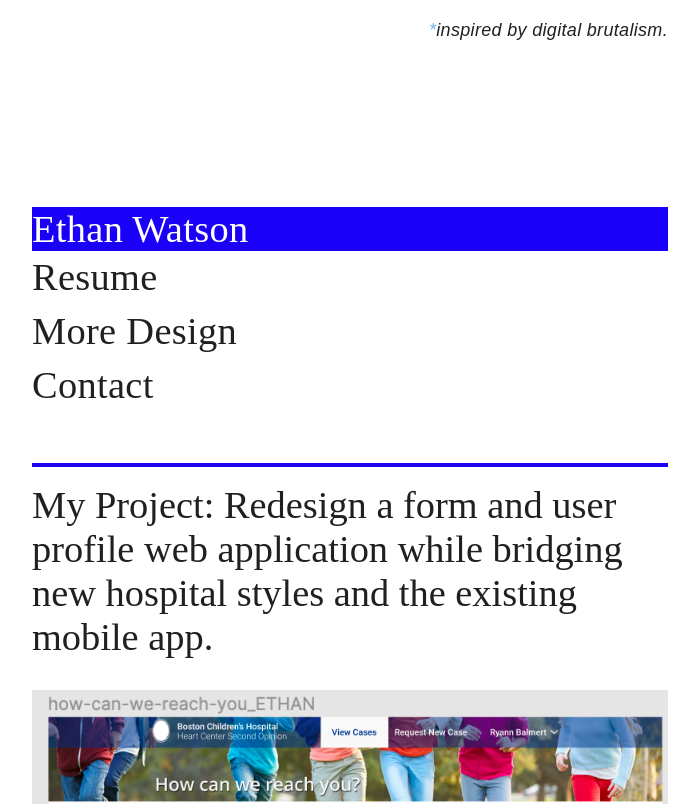
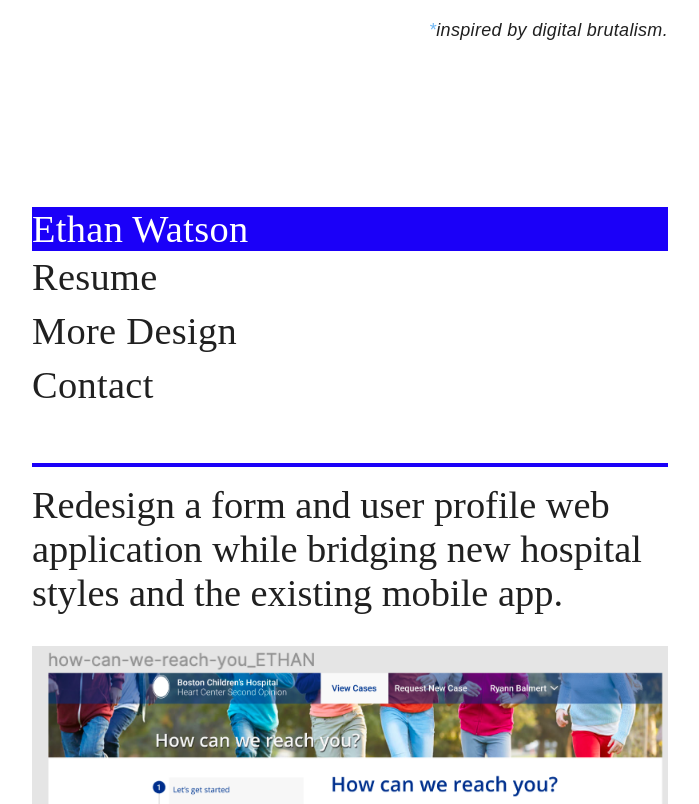
Before and after one commit to ethanwatsonj88/portfolio, a Next.js app: page /bch in a window 1280 px wide. Shown: the top 804 px of the page, without its empty margins (290-989 px from the left). Built offline with nearby package versions, Linux system fonts and the light colour scheme; a web font is replaced by a local one.

Commit message:
content lol back

```diff
--- a/pages/bch.js
+++ b/pages/bch.js
@@ -19,7 +19,7 @@ export default function BCH() {
           <Navbar />
 
           <div className="job">
-            <h2>My Project: Redesign a form and user profile web application while bridging new hospital styles
+            <h2>Redesign a form and user profile web application while bridging new hospital styles
               and the existing mobile app.</h2>
 
             <a href="/bch/1/second-run_never-coded-but-can.png">
```
